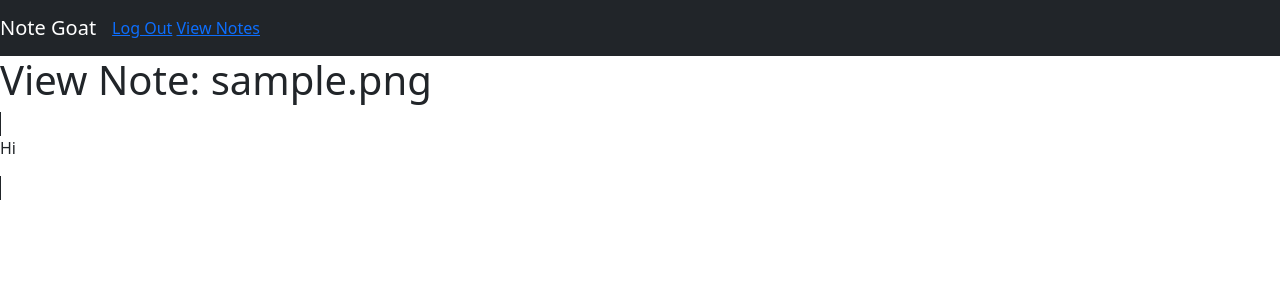
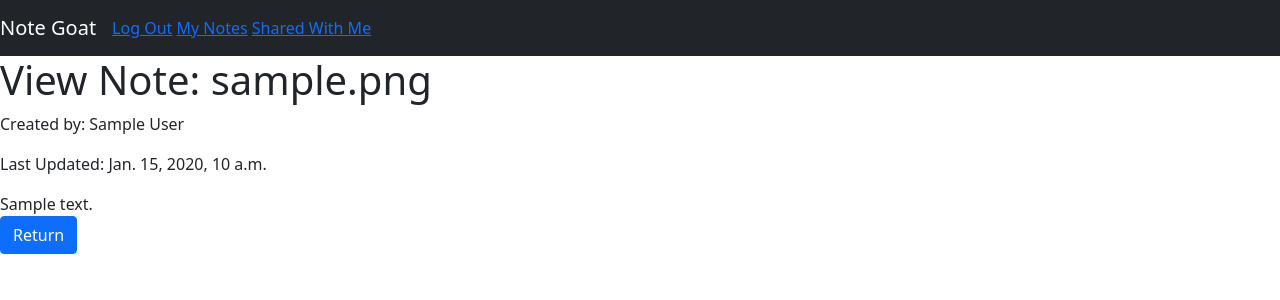
Before and after one commit to asma21976/Note-Goat-Application, a Django app: page /note/00000000-0000-0000-0000-000000000001/view/ in a window 1280 px wide. Shown: the top 300 px of the page. Run offline with Django 3.2, Linux system fonts and the light colour scheme; a user stored in the database is signed in; tables that the repository leaves empty hold one stand-in row (values such as "Sample post").

Commit message:
modified the navbar and added a return button to view note

```diff
--- a/templates/navbar.html
+++ b/templates/navbar.html
@@ -11,7 +11,8 @@
     <form class="form-inline mr-auto">
     {% if user.is_authenticated %}
       <a href="{% url 'logout' %}">Log Out</a>
-      <a href="{% url 'list_notes' %}">View Notes</a>
+      <a href="{% url 'home' %}">My Notes</a>
+        <a href="{% url 'shared_notes' %}">Shared With Me</a>
     {% else %}
       <a href="{% url 'login' %}">Log In</a> |
       <a href="{% url 'signup' %}">Sign Up</a>
--- a/templates/shared_notes.html
+++ b/templates/shared_notes.html
@@ -53,7 +53,7 @@
                                 <h4 class=" h-50">{{note}}</h4>
                         </button>
                         {% if shared.editor %}
-						<a href="#" class="btn btn-primary">Update</a>
+						<a href="{% url 'update_note' note.pk %}" class="btn btn-primary">Update</a>
                          {% else %}
                          <a href="{% url 'note_view' note.pk %}" class="btn btn-primary">View</a>
                          {% endif %}
--- a/templates/view_shared_note.html
+++ b/templates/view_shared_note.html
@@ -1,11 +1,16 @@
 {% extends 'navbar.html' %}
 {% block title %} View Note {% endblock title %}
 {% block page_content %}
-<body>
+<div>
   <h1>.</h1>
   <h1>View Note: {{ object.file_name }}</h1>
-  <span class="border border-dark">
-      <p>Hi</p>
-  </span>
+  <p>Created by: {{ object.creator }}</p>
+  <p>Last Updated: {{ object.updated }}</p>
+  <div>
+    {% autoescape off %}
+      {{ note.text }}
+    {% endautoescape %}
+  </div>
+  <a href="{% url 'shared_notes' %}" class="btn btn-primary">Return</a>
 </body>
 {% endblock page_content %}
```
